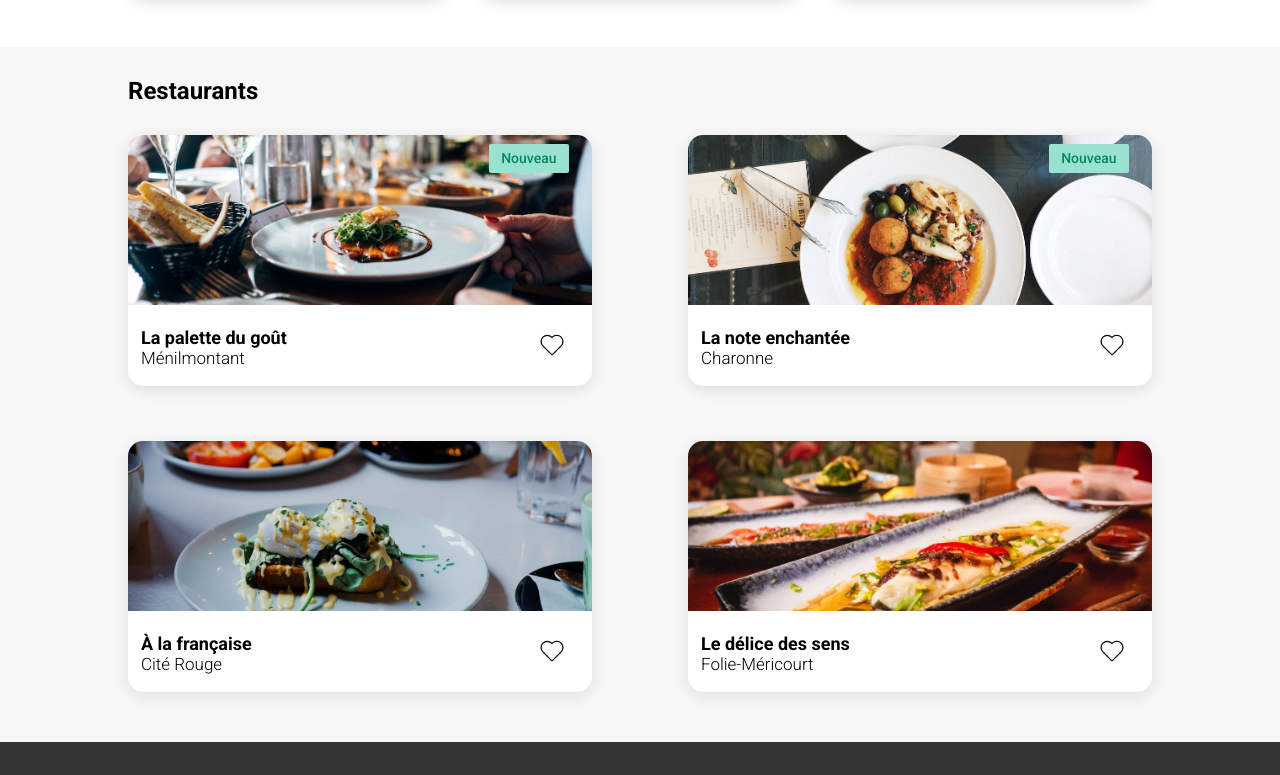
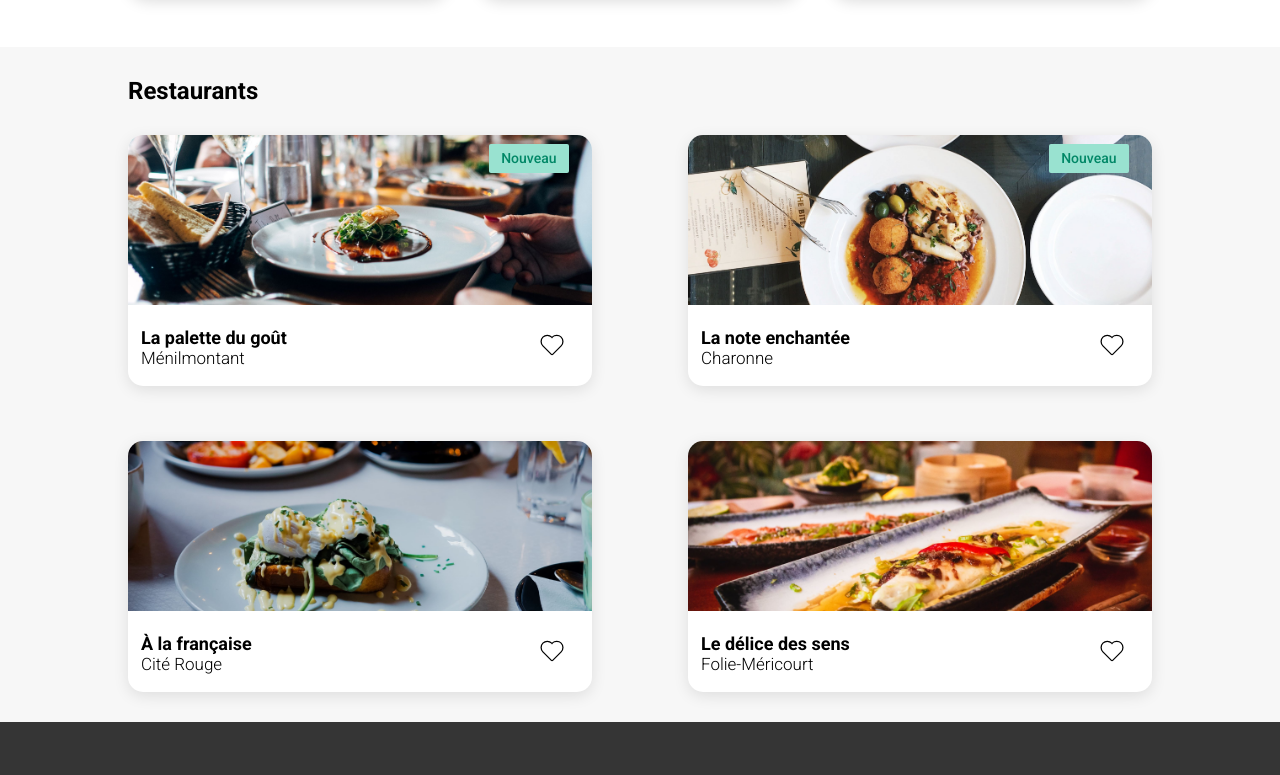
Before and after one commit to jacquescarlier/oh_my_food_margepb, a website: page index.html in a window 1280 px wide. Shown: the part 506-1281 px from the top of the page. Drawn offline with Linux system fonts and the light colour scheme; a web font is replaced by a local one.

Commit message:
padding bottom restaurants desktop

```diff
--- a/SCSS/Pages/_restaurants.scss
+++ b/SCSS/Pages/_restaurants.scss
@@ -13,11 +13,11 @@
 
         @include desktop {
             justify-content: center;
-            padding: 30px 2% 64px 2%;
+            padding: 30px 2% 30px 2%;
         }
 
         @include desktop-medium {
-            padding: 30px 10% 50px 10%;
+            padding: 30px 10% 30px 10%;
         }
 
     .restaurants-cards {
```
Also changed, not shown: assets/CSS/accueil.css.
